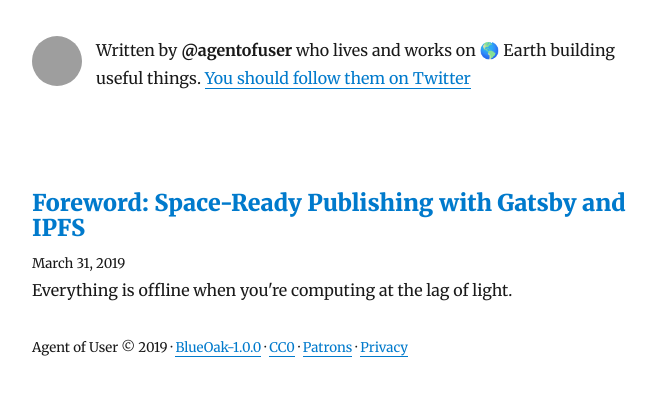
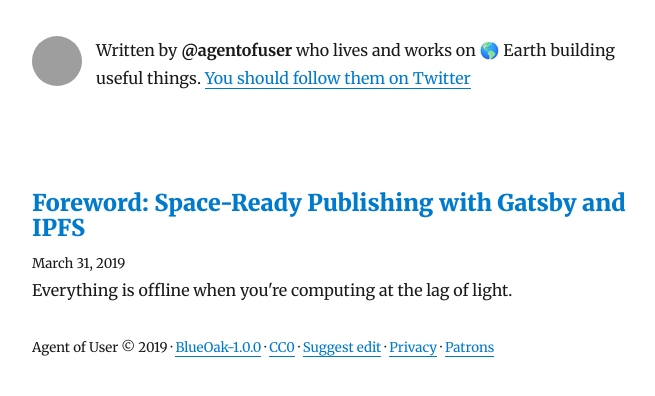
Before and after one commit to agentofuser/interplanetarygatsby.com, a Gatsby site: page / in a window 1280 px wide. Shown: the part 188-584 px from the top of the page, without its empty margins (293-948 px from the left). Built offline with nearby package versions, Linux system fonts and the light colour scheme; Gatsby itself is replaced by a stand-in of ours; some packages are replaced by stand-ins of ours; grey boxes are pictures that could not be loaded.

Commit message:
feat(content): ask for edit suggestions

```diff
--- a/src/components/layout.tsx
+++ b/src/components/layout.tsx
@@ -64,12 +64,17 @@ const Layout = ({ location, title, children }: any) => {
       <main>{children}</main>
       <footer>
         <small>
+          {/* FIXME use an unordered list */}
           Agent of User © {new Date().getFullYear()} ·{' '}
           <a href="https://blueoakcouncil.org/license/1.0.0">BlueOak-1.0.0</a>{' '}
           ·{' '}
           <a href="https://creativecommons.org/publicdomain/zero/1.0/">CC0</a>{' '}
-          · <Link to="patrons">Patrons</Link> ·{' '}
-          <Link to="privacy">Privacy</Link>
+          ·{' '}
+          <a href="https://github.com/agentofuser/interplanetarygatsby.com">
+            Suggest edit
+          </a>{' '}
+          · <Link to="privacy">Privacy</Link> ·{' '}
+          <Link to="patrons">Patrons</Link>
         </small>
       </footer>
     </div>
```
